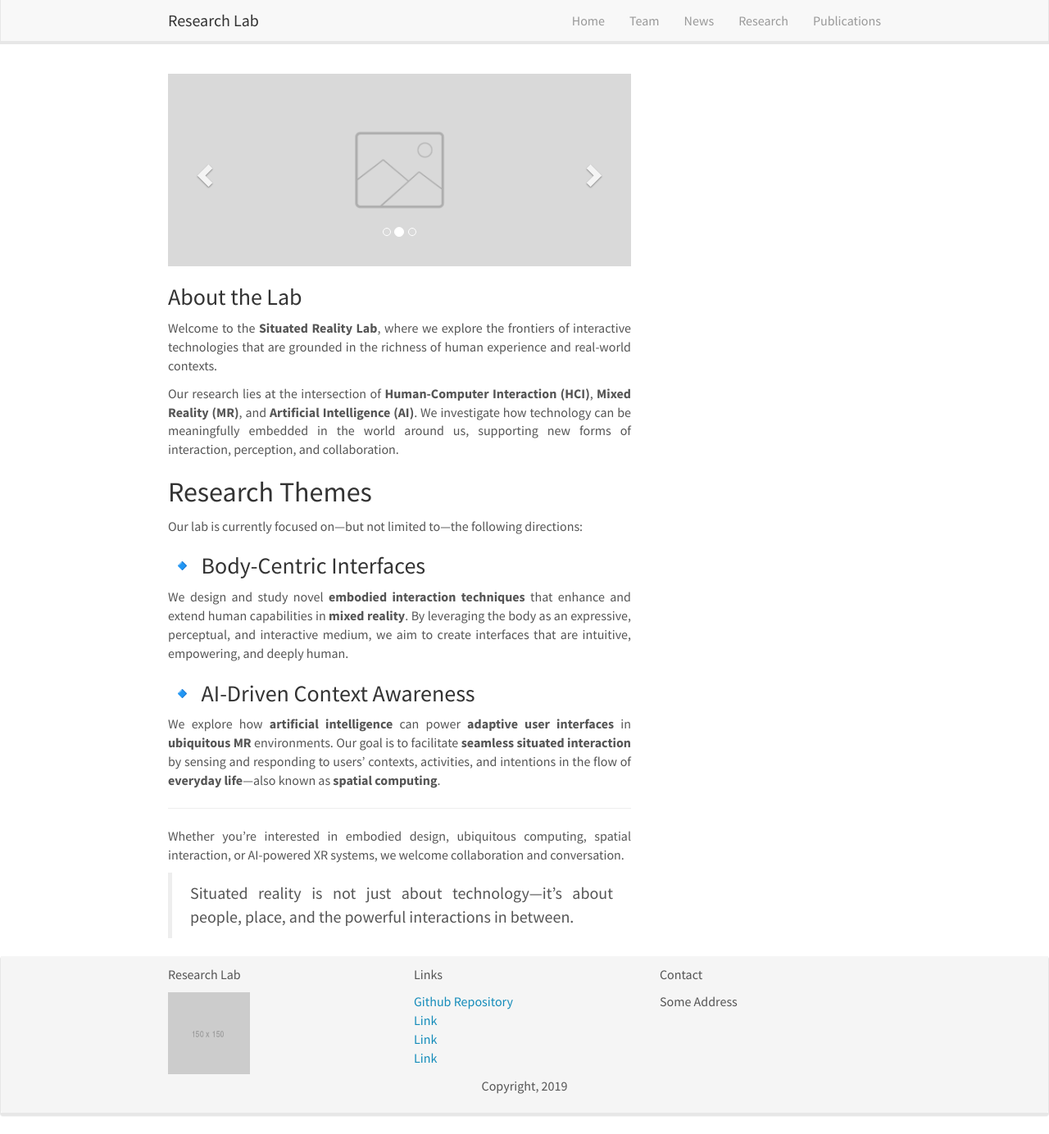
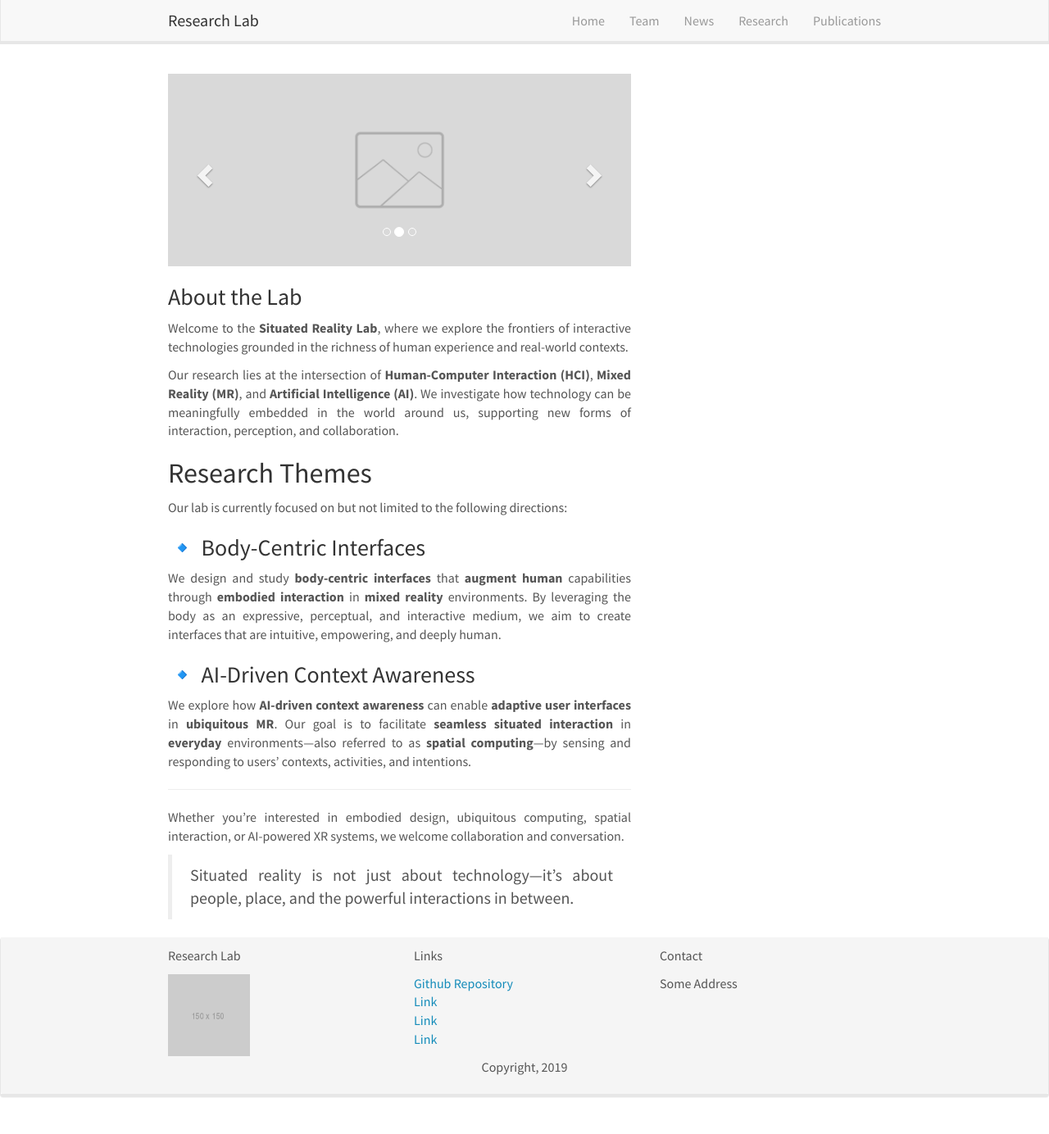
Before and after one commit to Situated-Reality/situated-reality.github.io, a Jekyll site: the page built from _pages/home.md, in a window 1280 px wide and 1384 px high. Shown: the whole window at 82% size. Built offline with Jekyll 4.4.1, drawn with Linux system fonts in a browser that asks for light colours; nearby versions of some CDN libraries; comment, search, counter and statistics services are not loaded.

Commit message:
Update home.md

```diff
--- a/_pages/home.md
+++ b/_pages/home.md
@@ -8,19 +8,19 @@ permalink: /
 
 ### About the Lab
 
-Welcome to the **Situated Reality Lab**, where we explore the frontiers of interactive technologies that are grounded in the richness of human experience and real-world contexts.
+Welcome to the **Situated Reality Lab**, where we explore the frontiers of interactive technologies grounded in the richness of human experience and real-world contexts.
 
 Our research lies at the intersection of **Human-Computer Interaction (HCI)**, **Mixed Reality (MR)**, and **Artificial Intelligence (AI)**. We investigate how technology can be meaningfully embedded in the world around us, supporting new forms of interaction, perception, and collaboration.
 
 ## Research Themes
 
-Our lab is currently focused on—but not limited to—the following directions:
+Our lab is currently focused on but not limited to the following directions:
 
 ### 🔹 Body-Centric Interfaces
-We design and study novel **embodied interaction techniques** that enhance and extend human capabilities in **mixed reality**. By leveraging the body as an expressive, perceptual, and interactive medium, we aim to create interfaces that are intuitive, empowering, and deeply human.
+We design and study **body-centric interfaces** that **augment human** capabilities through **embodied interaction** in **mixed reality** environments. By leveraging the body as an expressive, perceptual, and interactive medium, we aim to create interfaces that are intuitive, empowering, and deeply human.
 
 ### 🔹 AI-Driven Context Awareness
-We explore how **artificial intelligence** can power **adaptive user interfaces** in **ubiquitous MR** environments. Our goal is to facilitate **seamless situated interaction** by sensing and responding to users' contexts, activities, and intentions in the flow of **everyday life**—also known as **spatial computing**.
+We explore how **AI-driven context awareness** can enable **adaptive user interfaces** in **ubiquitous MR**. Our goal is to facilitate **seamless situated interaction** in **everyday** environments—also referred to as **spatial computing**—by sensing and responding to users' contexts, activities, and intentions.
 
 ---
 
```
